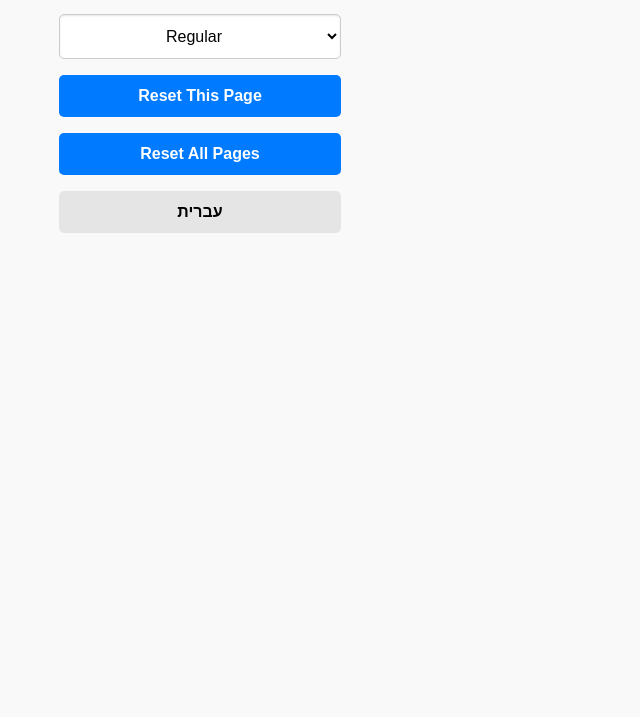
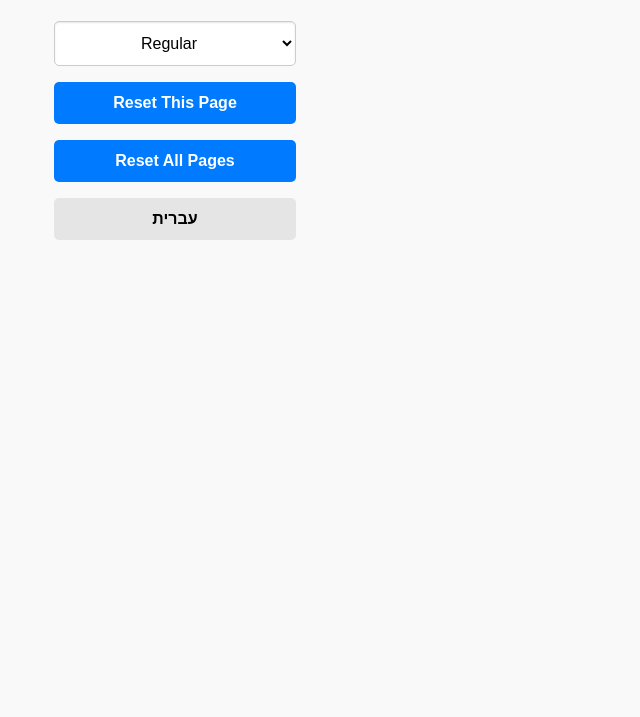
Before and after one commit to manuelruff/quizme-reset, a browser extension: page chrome_extension/src/index.html in a window 1280 px wide. Shown: the part 83-800 px from the top of the page, without its empty margins (0-640 px from the left). Drawn offline with Linux system fonts and the light colour scheme.

```diff
--- a/chrome_extension/src/styles.css
+++ b/chrome_extension/src/styles.css
@@ -1,6 +1,6 @@
 html, body {
-    width: 400px;
-    height: 300px;
+    width: 350px;
+    height: 330px;
 }
 
 body {
@@ -28,6 +28,7 @@ h1 {
     gap: 1rem;
     align-items: center;
     width: 100%;
+    margin-bottom: 1rem;
 }
 
 button {
```
Also changed, not shown: chrome_extension/images/reset32p.png (deleted), chrome_extension/images/reset32w.png (deleted), chrome_extension/manifest.json.
